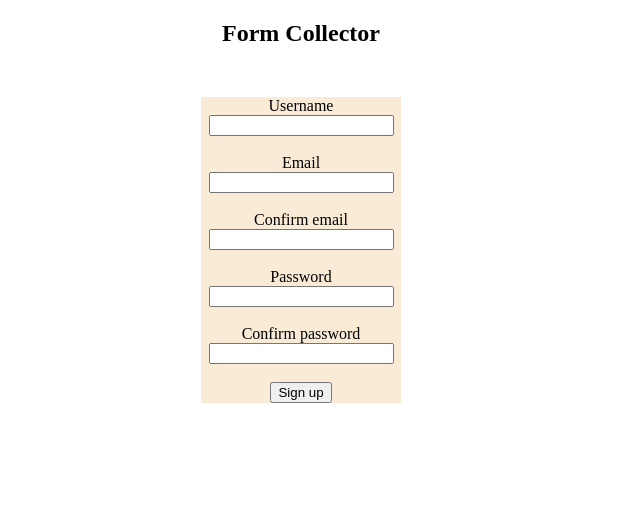
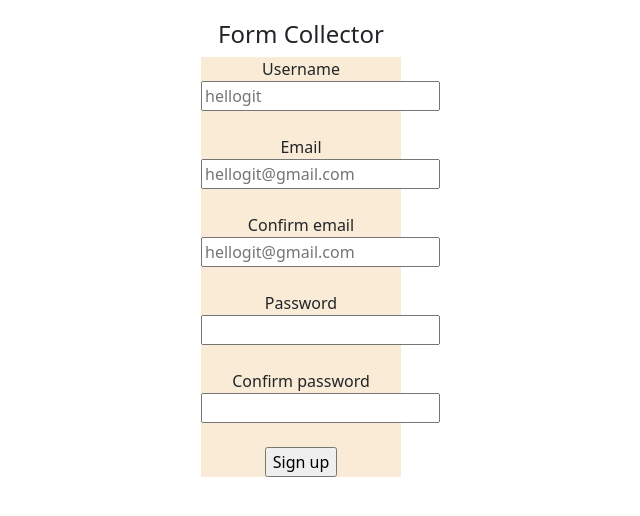
Before and after one commit to fxbite/form-validation, a plain HTML site: page index.html in a window 1280 px wide. Shown: the whole page, without its empty margins (339-979 px from the left). Drawn offline with nearby package versions, Linux system fonts and the light colour scheme.

Commit message:
update code 1

```diff
--- a/index.html
+++ b/index.html
@@ -6,18 +6,19 @@
     <meta name="viewport" content="width=device-width, initial-scale=1.0">
     <title>Form collector</title>
     <link rel="stylesheet" href="style.css">
-    <script src="script.js"></script>
+    <link href="https://cdn.jsdelivr.net/npm/bootstrap@5.0.0-beta3/dist/css/bootstrap.min.css" rel="stylesheet" integrity="sha384-eOJMYsd53ii+scO/bJGFsiCZc+5NDVN2yr8+0RDqr0Ql0h+rP48ckxlpbzKgwra6" crossorigin="anonymous">
 </head>
 <body>
+    <script src="script.js"></script>
     <div id="container">
-    <h2>Form Collector</h2>
+    <h4>Form Collector</h4>
     <form action="" method="POST" class="form">
         <label>Username</label><br>
-        <input id="usname" type="text" name="usname" ><br><br>
+        <input id="usname" type="text" name="usname" placeholder="hellogit"><br><br>
         <label>Email</label><br>
-        <input id="email" type="email" name="email" ><br><br>
+        <input id="email" type="email" name="email" placeholder="hellogit@gmail.com"><br><br>
         <label>Confirm email</label><br>
-        <input id= "conemail" type="email" name="conemail" ><br><br>
+        <input id= "conemail" type="email" name="conemail" placeholder="hellogit@gmail.com"><br><br>
         <label>Password</label><br>
         <input id="pass" type="password" name="pass" ><br><br>
         <label>Confirm password</label><br>
```
